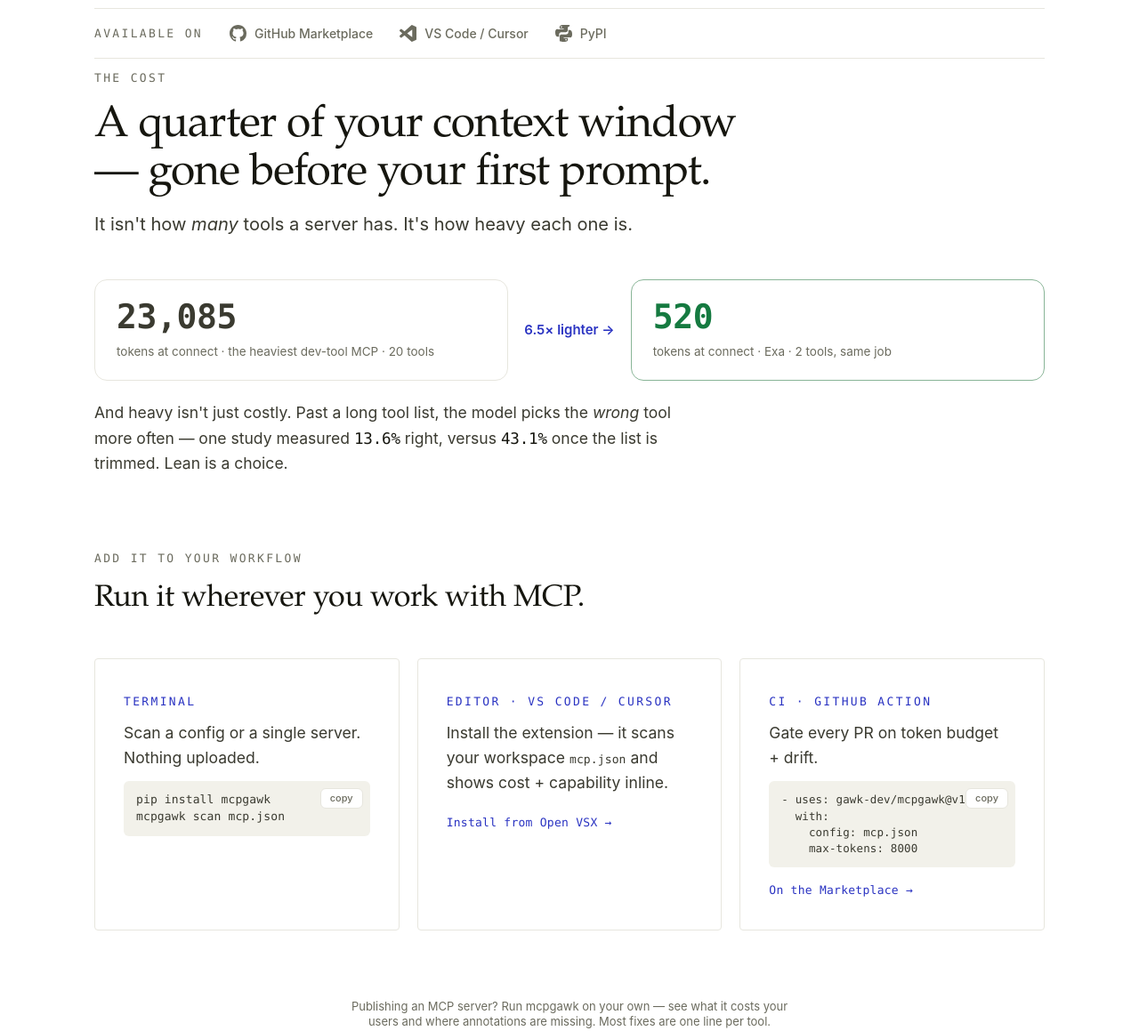
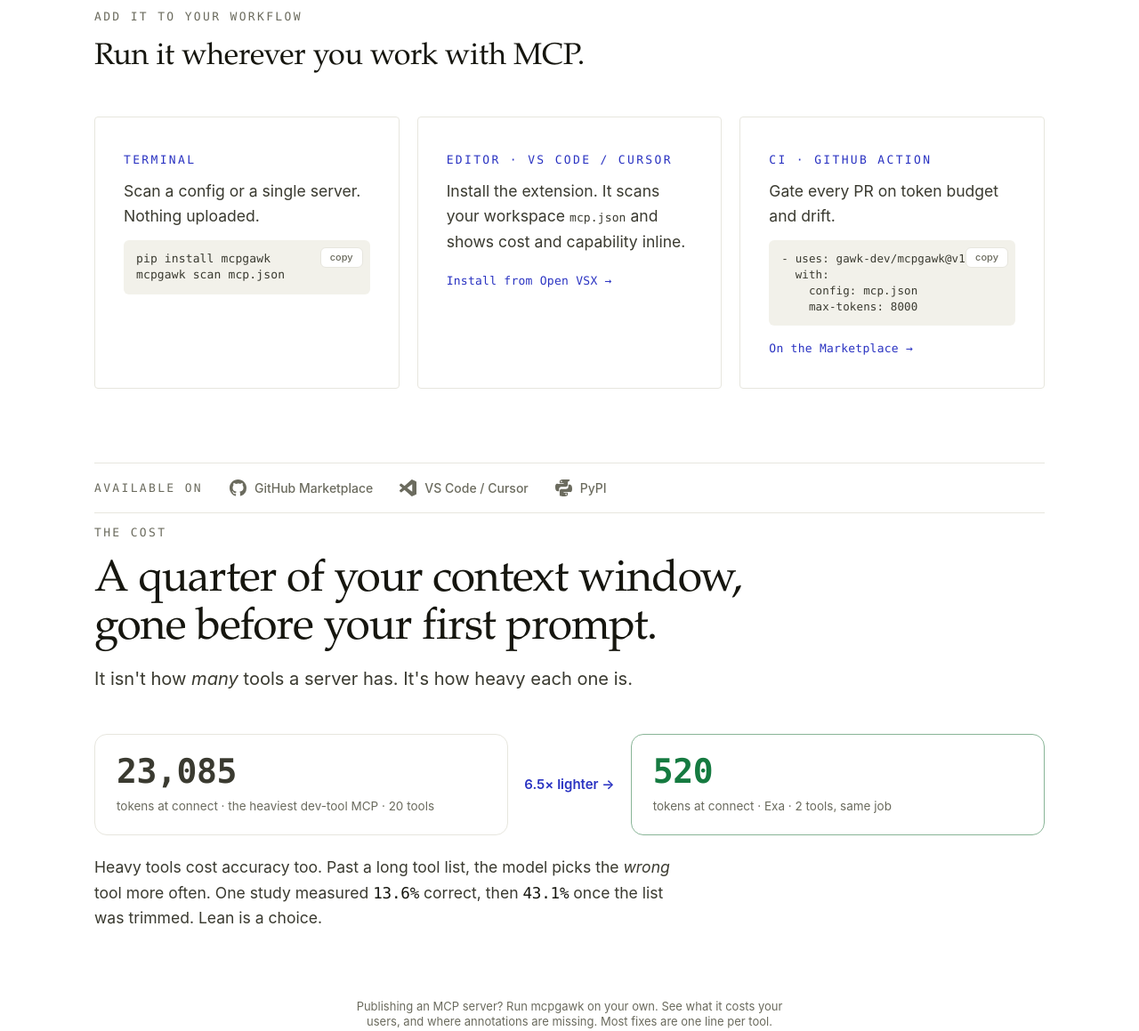
Before and after one commit to gawk-dev/mcpgawk, a plain HTML site: page docs/index.html in a window 1280 px wide. Shown: the part 631-1790 px from the top of the page at 89% size. Drawn offline with Linux system fonts and the light colour scheme; a web font is replaced by a local one.

Commit message:
Site: strip em-dashes + AI flair from all copy; move 'Add it to your workflow' up under the hero; staggered fade-in reveal on the workflow cards (IntersectionObserver, reduced-motion safe)

```diff
--- a/docs/index.html
+++ b/docs/index.html
@@ -88,6 +88,11 @@
   @media (prefers-reduced-motion:reduce){.report-card.as-modal,.report-card.rd-leaving{animation:none}}
 
   .publisher-note{text-align:center;color:var(--ink-muted);max-width:60ch;margin:0 auto}
+
+  /* elegant staggered reveal for the workflow possibilities */
+  .reveal{opacity:0;transform:translateY(24px);transition:opacity .75s ease,transform .75s cubic-bezier(.22,1,.36,1)}
+  .reveal.in{opacity:1;transform:none}
+  @media (prefers-reduced-motion:reduce){.reveal{opacity:1;transform:none;transition:none}}
 </style>
 <script>
   // === Supabase lead capture — publishable key is safe in the browser; the
@@ -119,7 +124,7 @@
       <div class="hero-copy">
         <p class="n-kicker n-kicker--accent">MCP connects your AI to everything</p>
         <h1 class="n-hero" style="margin-top:16px">Make it lean. Make it honest.</h1>
-        <p class="n-lead" style="margin-top:20px;max-width:52ch">An MCP server loads every tool into your AI's context — every message, used or not. You pay for the tokens, and you've never checked what the tools can do. mcpgawk measures both. <span class="n-em">Locally.</span></p>
+        <p class="n-lead" style="margin-top:20px;max-width:52ch">An MCP server loads every tool into your AI's context, on every message, used or not. You pay for those tokens. You haven't checked what the tools can do. mcpgawk measures both. <span class="n-em">Locally.</span></p>
         <div class="cta-row">
           <button class="copy-btn" data-copy="pip install mcpgawk" aria-label="Copy install command">
             <svg viewBox="0 0 24 24" aria-hidden="true"><path d="M16 1H4a2 2 0 0 0-2 2v13h2V3h12V1Zm3 4H8a2 2 0 0 0-2 2v14a2 2 0 0 0 2 2h11a2 2 0 0 0 2-2V7a2 2 0 0 0-2-2Zm0 16H8V7h11v14Z"/></svg>
@@ -152,6 +157,44 @@
   </div>
 </section>
 
+<!-- WORKFLOW (directly under the hero card; items reveal on view) -->
+<section class="sec" id="workflow">
+  <div class="wrap">
+    <div class="sec-head">
+      <p class="n-kicker">Add it to your workflow</p>
+      <h2 class="n-title" style="margin-top:14px">Run it wherever you work with MCP.</h2>
+    </div>
+    <div class="tools-grid tools-grid--three" id="workflowGrid">
+      <div class="n-card reveal" style="transition-delay:0ms">
+        <p class="n-kicker n-kicker--accent">Terminal</p>
+        <p class="n-body" style="margin:8px 0 12px">Scan a config or a single server. Nothing uploaded.</p>
+        <div class="snip">
+          <button class="snip-copy" data-copy="pip install mcpgawk&#10;mcpgawk scan mcp.json">copy</button>
+          <p class="n-mono" style="background:var(--paper-3);padding:12px 14px;border-radius:6px;white-space:pre-wrap;margin:0">pip install mcpgawk
+mcpgawk scan mcp.json</p>
+        </div>
+      </div>
+      <div class="n-card reveal" style="transition-delay:130ms">
+        <p class="n-kicker n-kicker--accent">Editor · VS Code / Cursor</p>
+        <p class="n-body" style="margin:8px 0 14px">Install the extension. It scans your workspace <span class="n-mono">mcp.json</span> and shows cost and capability inline.</p>
+        <a class="n-arrowlink n-arrowlink--mono" href="https://open-vsx.org/extension/gawk-dev/mcpgawk">Install from Open VSX →</a>
+      </div>
+      <div class="n-card reveal" style="transition-delay:260ms">
+        <p class="n-kicker n-kicker--accent">CI · GitHub Action</p>
+        <p class="n-body" style="margin:8px 0 12px">Gate every PR on token budget and drift.</p>
+        <div class="snip">
+          <button class="snip-copy" data-copy="- uses: gawk-dev/mcpgawk@v1&#10;  with:&#10;    config: mcp.json&#10;    max-tokens: 8000">copy</button>
+          <p class="n-mono" style="background:var(--paper-3);padding:12px 14px;border-radius:6px;white-space:pre-wrap;margin:0 0 10px;font-size:12.5px">- uses: gawk-dev/mcpgawk@v1
+  with:
+    config: mcp.json
+    max-tokens: 8000</p>
+        </div>
+        <a class="n-arrowlink n-arrowlink--mono" href="https://github.com/marketplace/actions/mcpgawk-mcp-hygiene-gate">On the Marketplace →</a>
+      </div>
+    </div>
+  </div>
+</section>
+
 <!-- AVAILABLE ON -->
 <section class="sec" style="padding-top:6px;padding-bottom:6px">
   <div class="wrap">
@@ -178,7 +221,7 @@
   <div class="wrap">
     <div class="sec-head">
       <p class="n-kicker">The cost</p>
-      <h2 class="n-display">A quarter of your context window — gone before your first prompt.</h2>
+      <h2 class="n-display">A quarter of your context window, gone before your first prompt.</h2>
       <p class="n-lead">It isn't how <em>many</em> tools a server has. It's how heavy each one is.</p>
     </div>
     <div class="contrast">
@@ -192,52 +235,14 @@
         <span class="contrast__l">tokens at connect · Exa · 2 tools, same job</span>
       </div>
     </div>
-    <p class="n-body" style="max-width:60ch">And heavy isn't just costly. Past a long tool list, the model picks the <em>wrong</em> tool more often — one study measured <span class="n-data">13.6%</span> right, versus <span class="n-data">43.1%</span> once the list is trimmed. Lean is a choice.</p>
-  </div>
-</section>
-
-<!-- WORKFLOW -->
-<section class="sec" id="workflow">
-  <div class="wrap">
-    <div class="sec-head">
-      <p class="n-kicker">Add it to your workflow</p>
-      <h2 class="n-title" style="margin-top:14px">Run it wherever you work with MCP.</h2>
-    </div>
-    <div class="tools-grid tools-grid--three">
-      <div class="n-card">
-        <p class="n-kicker n-kicker--accent">Terminal</p>
-        <p class="n-body" style="margin:8px 0 12px">Scan a config or a single server. Nothing uploaded.</p>
-        <div class="snip">
-          <button class="snip-copy" data-copy="pip install mcpgawk&#10;mcpgawk scan mcp.json">copy</button>
-          <p class="n-mono" style="background:var(--paper-3);padding:12px 14px;border-radius:6px;white-space:pre-wrap;margin:0">pip install mcpgawk
-mcpgawk scan mcp.json</p>
-        </div>
-      </div>
-      <div class="n-card">
-        <p class="n-kicker n-kicker--accent">Editor · VS Code / Cursor</p>
-        <p class="n-body" style="margin:8px 0 14px">Install the extension — it scans your workspace <span class="n-mono">mcp.json</span> and shows cost + capability inline.</p>
-        <a class="n-arrowlink n-arrowlink--mono" href="https://open-vsx.org/extension/gawk-dev/mcpgawk">Install from Open VSX →</a>
-      </div>
-      <div class="n-card">
-        <p class="n-kicker n-kicker--accent">CI · GitHub Action</p>
-        <p class="n-body" style="margin:8px 0 12px">Gate every PR on token budget + drift.</p>
-        <div class="snip">
-          <button class="snip-copy" data-copy="- uses: gawk-dev/mcpgawk@v1&#10;  with:&#10;    config: mcp.json&#10;    max-tokens: 8000">copy</button>
-          <p class="n-mono" style="background:var(--paper-3);padding:12px 14px;border-radius:6px;white-space:pre-wrap;margin:0 0 10px;font-size:12.5px">- uses: gawk-dev/mcpgawk@v1
-  with:
-    config: mcp.json
-    max-tokens: 8000</p>
-        </div>
-        <a class="n-arrowlink n-arrowlink--mono" href="https://github.com/marketplace/actions/mcpgawk-mcp-hygiene-gate">On the Marketplace →</a>
-      </div>
-    </div>
+    <p class="n-body" style="max-width:60ch">Heavy tools cost accuracy too. Past a long tool list, the model picks the <em>wrong</em> tool more often. One study measured <span class="n-data">13.6%</span> correct, then <span class="n-data">43.1%</span> once the list was trimmed. Lean is a choice.</p>
   </div>
 </section>
 
 <!-- PUBLISHER NOTE (one line) -->
 <section class="sec" style="padding-top:0">
   <div class="wrap">
-    <p class="publisher-note n-small">Publishing an MCP server? Run mcpgawk on your own — see what it costs your users and where annotations are missing. Most fixes are one line per tool.</p>
+    <p class="publisher-note n-small">Publishing an MCP server? Run mcpgawk on your own. See what it costs your users, and where annotations are missing. Most fixes are one line per tool.</p>
   </div>
 </section>
 
@@ -248,7 +253,7 @@
       <div>
         <p class="n-kicker n-kicker--accent">The full benchmark</p>
         <h2 class="n-display" style="margin-top:14px">Get the full report.</h2>
-        <p class="n-lead" style="margin-top:16px;max-width:42ch">Every server we measured and the per-tool breakdown behind the numbers above — free.</p>
+        <p class="n-lead" style="margin-top:16px;max-width:42ch">Every server we measured, and the per-tool breakdown behind the numbers above. Free.</p>
       </div>
       <div class="n-card report-card" id="reportCard">
         <button class="rd-close" id="rdClose" aria-label="Close">&times;</button>
@@ -272,7 +277,7 @@
           <div class="lead-hp" aria-hidden="true"><label>Leave this empty<input type="text" name="website" tabindex="-1" autocomplete="off"></label></div>
           <label class="lead-check">
             <input type="checkbox" id="lf-scan" name="wants_scan">
-            <span>I'd like to scan my <strong>own</strong> MCP server — add me to the waitlist.</span>
+            <span>I'd like to scan my <strong>own</strong> MCP server. Add me to the waitlist.</span>
           </label>
           <label class="lead-check">
             <input type="checkbox" id="lf-optin" name="opt_in">
@@ -283,7 +288,7 @@
         </form>
         <div class="lead-done" id="leadDone">
           <p class="n-title" style="margin:0 0 8px">Here's the report.</p>
-          <p class="n-body" style="margin:0 0 16px">Thanks — it's yours to read any time.</p>
+          <p class="n-body" style="margin:0 0 16px">Thanks. It's yours to read any time.</p>
           <a class="n-btn" id="lf-report-link" href="/report.html">Open the full report →</a>
         </div>
       </div>
@@ -323,7 +328,7 @@
       </div>
     </div>
   </div>
-  <p class="foot-legal n-small">Tokens counted with a named index (cl100k) — a comparable ruler, not exact Claude billing; the <em>relative</em> picture holds. This is a cost view; per-vendor capability findings go to vendors privately. Free &amp; open-source.</p>
+  <p class="foot-legal n-small">Tokens counted with a named index (cl100k), a comparable ruler, not exact Claude billing; the <em>relative</em> picture holds. This is a cost view; per-vendor capability findings go to vendors privately. Free and open-source.</p>
 </footer>
 
 <script>
@@ -331,6 +336,17 @@
   var card = document.getElementById('reportCard');
   var backdrop = document.getElementById('rdBackdrop');
   var isModal = false;
+
+  // elegant reveal: fade the workflow possibilities in, staggered, when they scroll into view
+  var reveals = document.querySelectorAll('.reveal');
+  if('IntersectionObserver' in window && reveals.length){
+    var io = new IntersectionObserver(function(entries){
+      entries.forEach(function(en){ if(en.isIntersecting){ en.target.classList.add('in'); io.unobserve(en.target); } });
+    }, {threshold:0.2, rootMargin:'0px 0px -8% 0px'});
+    for(var r=0;r<reveals.length;r++){ io.observe(reveals[r]); }
+  } else {
+    for(var r2=0;r2<reveals.length;r2++){ reveals[r2].classList.add('in'); }
+  }
 
   function openModal(){
     if(isModal) return; isModal = true;
```
Also changed, not shown: docs/report.html (+7 -7 lines).
